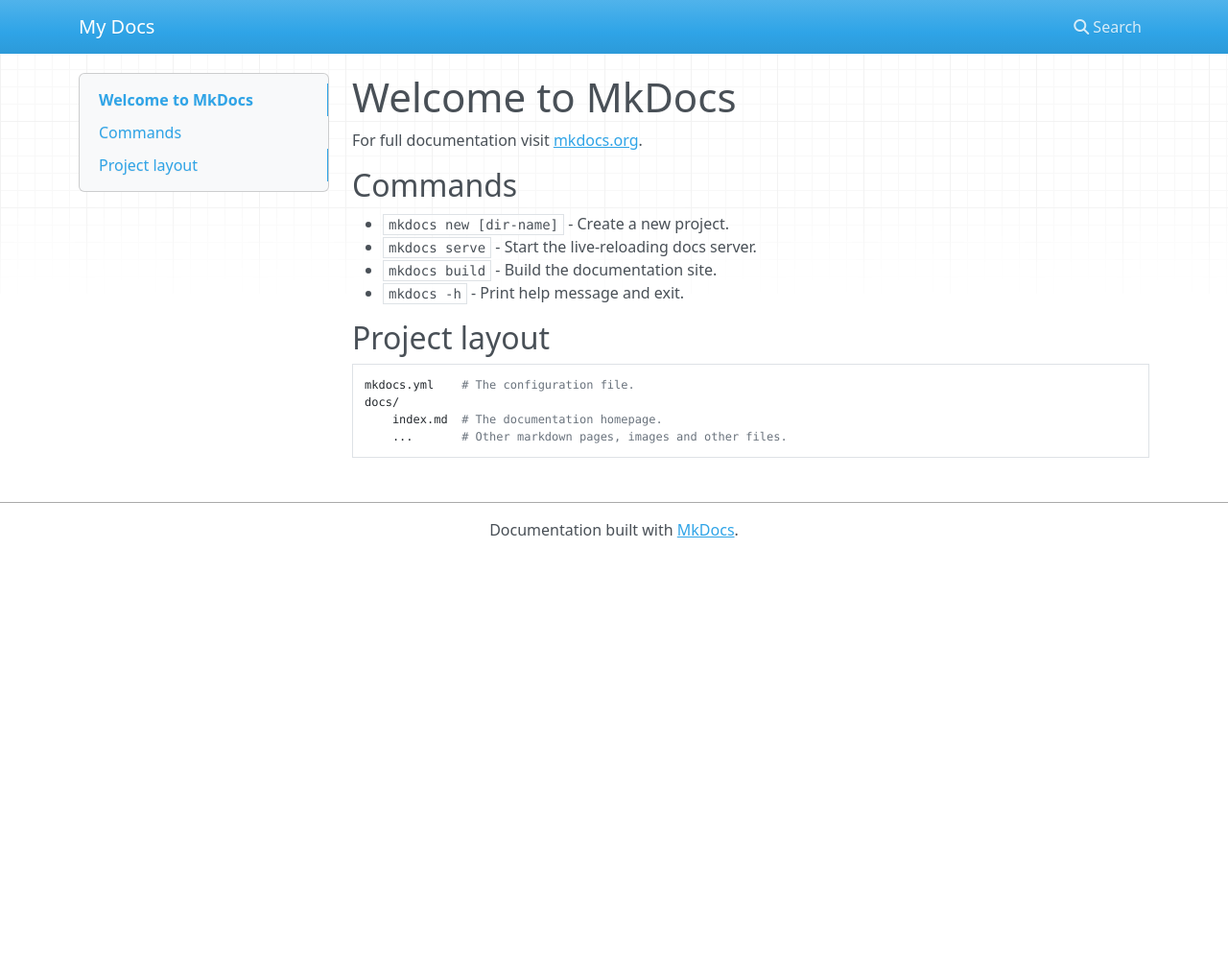
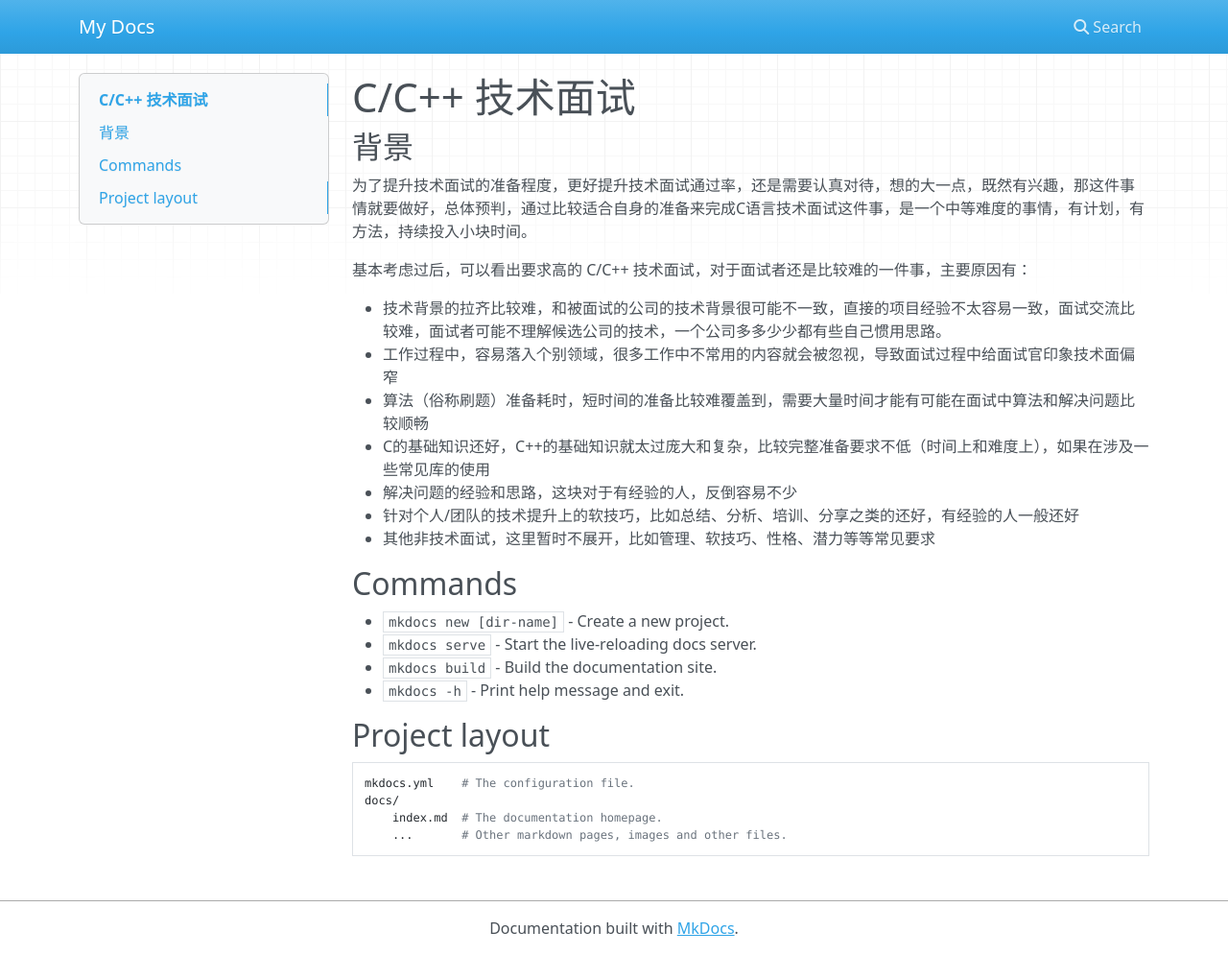
Before and after one commit to renweibo/interview-c, an MkDocs documentation site: the page built from docs/index.md, in a window 1280 px wide and 995 px high. Shown: the whole window at 96% size. Built offline with MkDocs 1.6.1, drawn with Linux system fonts in a browser that asks for light colours; nearby versions of some CDN libraries.

Commit message:
[feat] add some update

```diff
--- a/docs/index.md
+++ b/docs/index.md
@@ -1,6 +1,18 @@
-# Welcome to MkDocs
+# C/C++ 技术面试
 
-For full documentation visit [mkdocs.org](https://www.mkdocs.org).
+## 背景
+
+为了提升技术面试的准备程度，更好提升技术面试通过率，还是需要认真对待，想的大一点，既然有兴趣，那这件事情就要做好，总体预判，通过比较适合自身的准备来完成C语言技术面试这件事，是一个中等难度的事情，有计划，有方法，持续投入小块时间。
+
+基本考虑过后，可以看出要求高的 C/C++ 技术面试，对于面试者还是比较难的一件事，主要原因有：
+
+- 技术背景的拉齐比较难，和被面试的公司的技术背景很可能不一致，直接的项目经验不太容易一致，面试交流比较难，面试者可能不理解候选公司的技术，一个公司多多少少都有些自己惯用思路。
+- 工作过程中，容易落入个别领域，很多工作中不常用的内容就会被忽视，导致面试过程中给面试官印象技术面偏窄
+- 算法（俗称刷题）准备耗时，短时间的准备比较难覆盖到，需要大量时间才能有可能在面试中算法和解决问题比较顺畅
+- C的基础知识还好，C++的基础知识就太过庞大和复杂，比较完整准备要求不低（时间上和难度上），如果在涉及一些常见库的使用
+- 解决问题的经验和思路，这块对于有经验的人，反倒容易不少
+- 针对个人/团队的技术提升上的软技巧，比如总结、分析、培训、分享之类的还好，有经验的人一般还好
+- 其他非技术面试，这里暂时不展开，比如管理、软技巧、性格、潜力等等常见要求
 
 ## Commands
 
--- /dev/null
+++ b/sandbox.py
@@ -0,0 +1 @@
+import os
```
